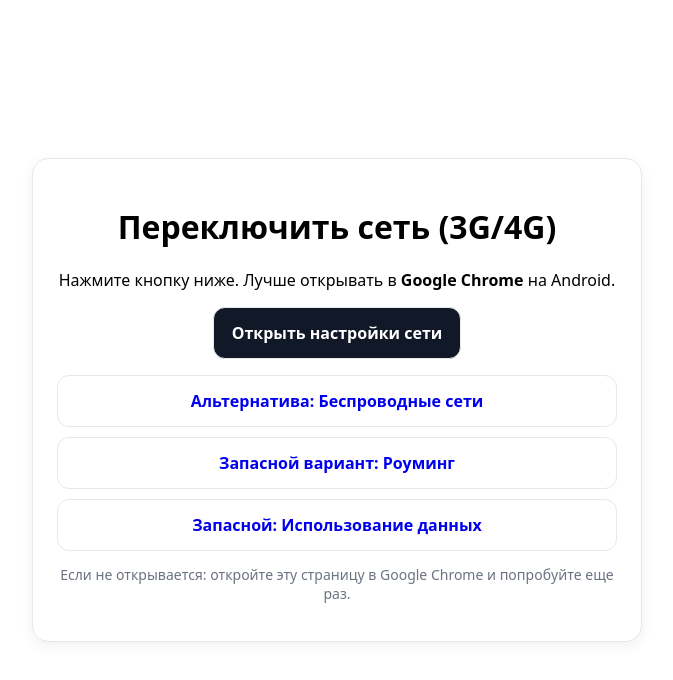
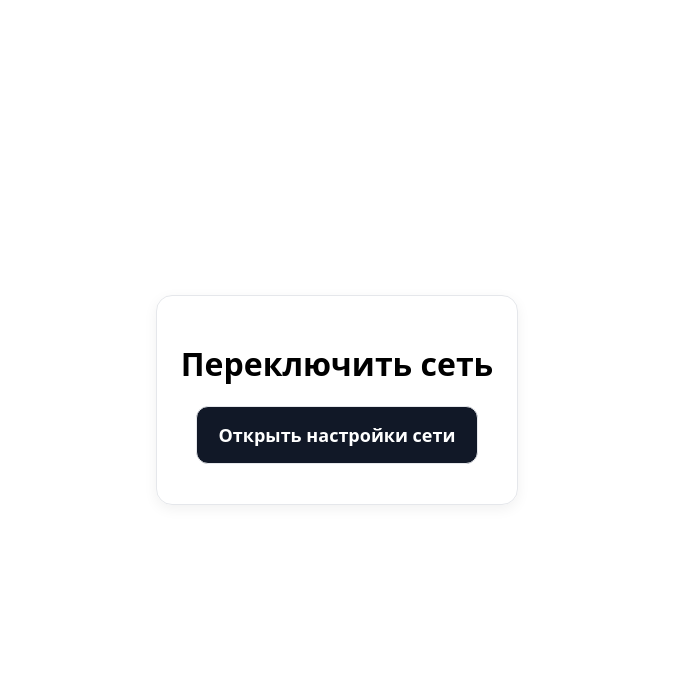
Before and after one commit to teshamlabs/switch, a plain HTML site: page index.html in a window 1280 px wide. Shown: the whole page, without its empty margins (303-976 px from the left). Drawn offline with Linux system fonts and the light colour scheme.

Commit message:
Update index.html

```diff
--- a/index.html
+++ b/index.html
@@ -7,39 +7,15 @@
   <style>
     body{margin:0;display:flex;min-height:100vh;align-items:center;justify-content:center;font-family:system-ui,-apple-system,Segoe UI,Roboto,Arial}
     .card{max-width:560px;padding:24px;border:1px solid #e5e7eb;border-radius:16px;box-shadow:0 4px 14px rgba(0,0,0,.06);text-align:center}
-    .btn{display:inline-block;padding:14px 18px;border-radius:12px;text-decoration:none;font-weight:600;border:1px solid #e5e7eb}
-    .btn-primary{background:#111827;color:#fff}
-    .muted{color:#6b7280;font-size:14px}
-    .links a{display:block;margin-top:10px}
+    .btn{display:inline-block;padding:16px 22px;border-radius:12px;text-decoration:none;font-weight:600;border:1px solid #e5e7eb;background:#111827;color:#fff;font-size:18px}
   </style>
 </head>
 <body>
   <div class="card">
-    <h1>Переключить сеть (3G/4G)</h1>
-    <p>Нажмите кнопку ниже. Лучше открывать в <b>Google Chrome</b> на Android.</p>
-
-    <p><a class="btn btn-primary" href="intent:#Intent;action=android.settings.NETWORK_OPERATOR_SETTINGS;end">
+    <h1>Переключить сеть</h1>
+    <p><a class="btn" href="intent:#Intent;action=android.settings.NETWORK_OPERATOR_SETTINGS;end">
       Открыть настройки сети
     </a></p>
-
-    <div class="links">
-      <a class="btn" href="intent:#Intent;action=android.settings.WIRELESS_SETTINGS;end">Альтернатива: Беспроводные сети</a>
-      <a class="btn" href="intent:#Intent;action=android.settings.DATA_ROAMING_SETTINGS;end">Запасной вариант: Роуминг</a>
-      <a class="btn" href="intent:#Intent;action=android.settings.DATA_USAGE_SETTINGS;end">Запасной: Использование данных</a>
-    </div>
-
-    <p class="muted" style="margin-top:14px">
-      Если не открывается: откройте эту страницу в Google Chrome и попробуйте еще раз.
-    </p>
   </div>
-
-  <script>
-    // Нежная авто-попытка: не обязательно, но иногда помогает
-    if (/Android/i.test(navigator.userAgent)) {
-      setTimeout(function () {
-        try { location.href = 'intent:#Intent;action=android.settings.NETWORK_OPERATOR_SETTINGS;end'; } catch(e){}
-      }, 800);
-    }
-  </script>
 </body>
 </html>
```
